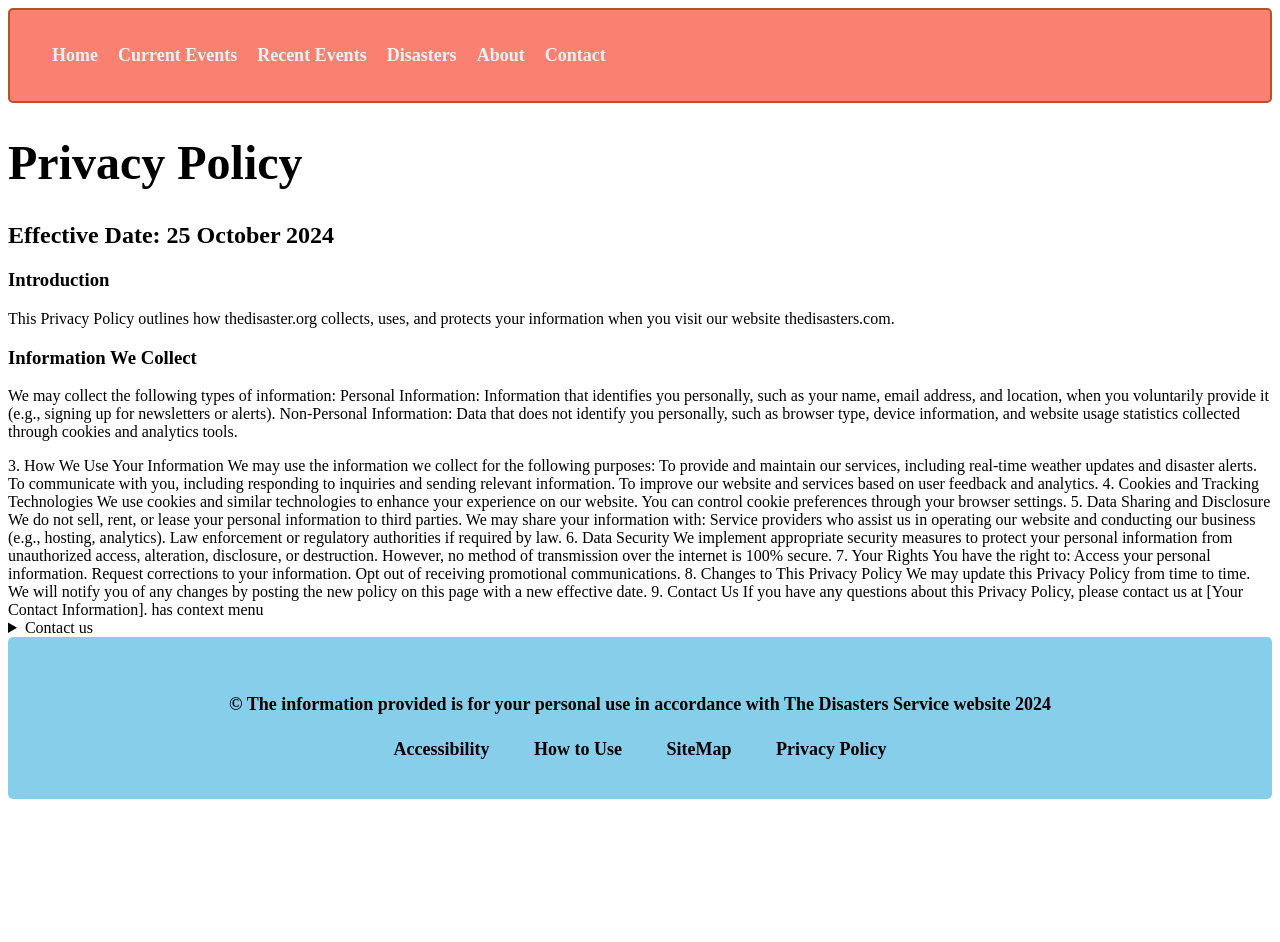
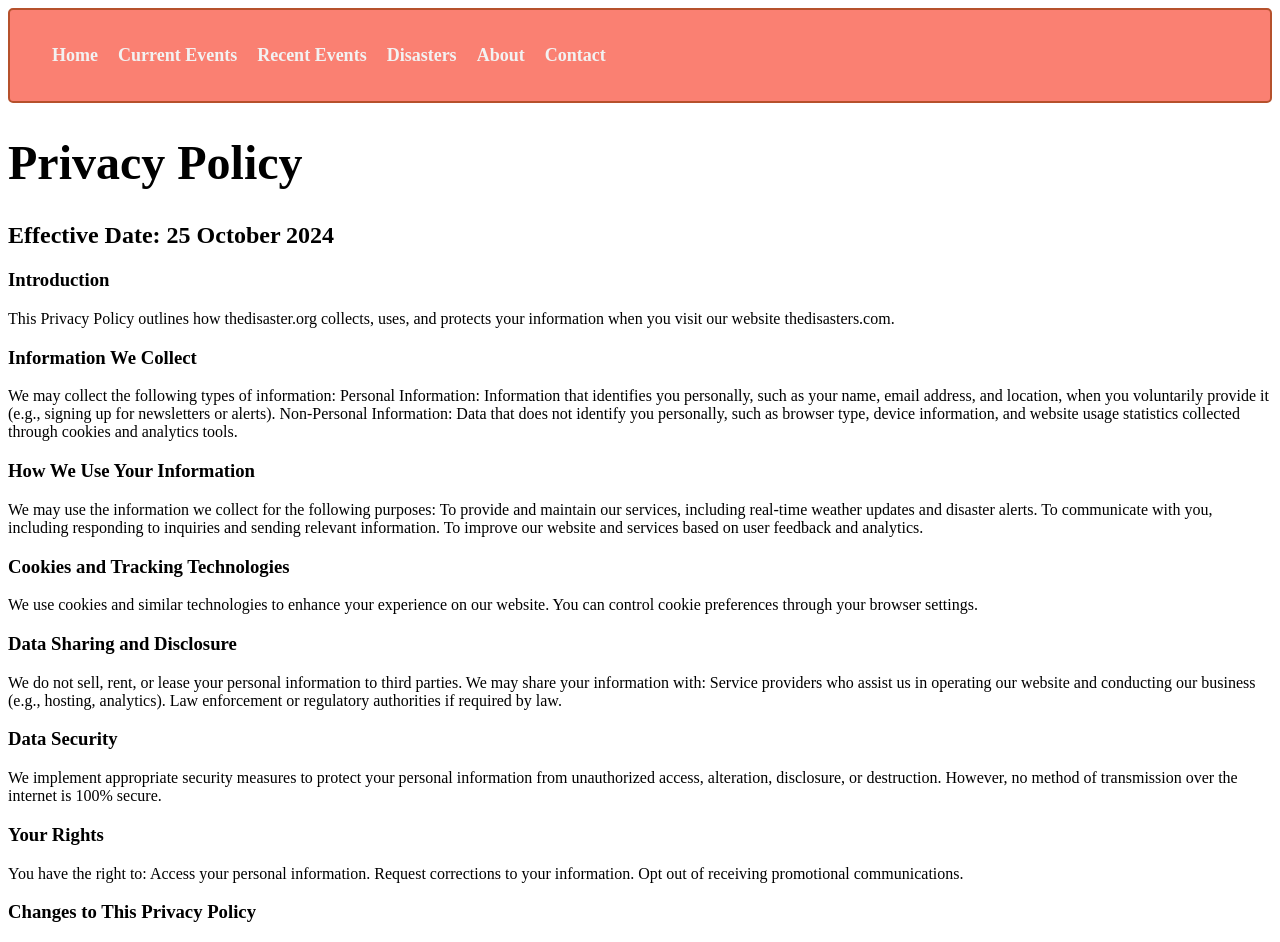
Before and after one commit to BIT-Studio-3/group-project-25-1-scade, a SvelteKit app in the folder disaster/disaster/: page /privacy in a window 1280 px wide. Shown: the top 942 px of the page. Before the commit the page ends 807 px from the top, so only its background shows below. Built offline with nearby package versions, Linux system fonts and the light colour scheme.

Commit message:
grouping content

```diff
--- a/disaster/disaster/src/routes/privacy/+page.svelte
+++ b/disaster/disaster/src/routes/privacy/+page.svelte
@@ -30,36 +30,56 @@
             </p>
         </article>
 
-
-
-        3. How We Use Your Information
+        <article class = "content" >
+            <h3> How We Use Your Information</h3>
+            <p>
                 We may use the information we collect for the following purposes:
                 To provide and maintain our services, including real-time weather updates and disaster alerts.
                 To communicate with you, including responding to inquiries and sending relevant information.
                 To improve our website and services based on user feedback and analytics.
-        4. Cookies and Tracking Technologies
+            </p>
+        </article>
+        <article class = "content" >
+            <h3> Cookies and Tracking Technologies</h3>
+            <p>
                 We use cookies and similar technologies to enhance your experience on our website. You can control cookie preferences through your browser settings.
-        5. Data Sharing and Disclosure
+            </p>
+        </article>
+        <article class = "content" >
+            <h3>Data Sharing and Disclosure</h3>
+            <p>
                 We do not sell, rent, or lease your personal information to third parties. We may share your information with:
                 Service providers who assist us in operating our website and conducting our business (e.g., hosting, analytics).
                 Law enforcement or regulatory authorities if required by law.
-        6. Data Security
+           </p>
+        </article>
+        <article class = "content" >
+            <h3>Data Security</h3>
+            <p>
                 We implement appropriate security measures to protect your personal information from unauthorized access, alteration, disclosure, or destruction. However, no method of transmission over the internet is 100% secure.
-        7. Your Rights
+
+           </p>
+        </article>
+        <article class = "content" >
+            <h3>Your Rights</h3>
+            <p>
                 You have the right to:
                 Access your personal information.
                 Request corrections to your information.
                 Opt out of receiving promotional communications.
-        8. Changes to This Privacy Policy
+           </p>
+        </article>
+        <article class = "content" >
+            <h3>Changes to This Privacy Policy</h3>
+            <p>
                 We may update this Privacy Policy from time to time. We will notify you of any changes by posting the new policy on this page with a new effective date.
-        9. Contact Us
-        If you have any questions about this Privacy Policy, please contact us at [Your Contact Information].
-        has context menu
+           </p>
+        </article>
 
 </article>
 
 <details>
-    <summary>Contact us</summary>
+    <summary class ="contact">Contact us</summary>
 
     <address>
         <a href="thedisatsers@gmail.com">thedisatsers@gmail.com</a><br>
@@ -68,10 +88,6 @@
 
   </details>
 
-
-
-
-
 <Footer year={2024} />
 
 <style>
```
Lines whose indentation alone changed are shown as unchanged.
